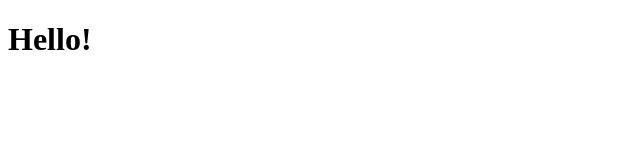
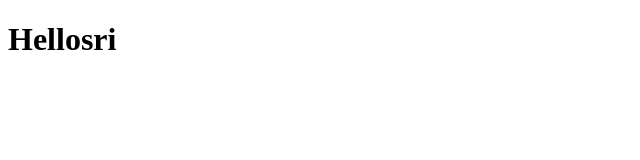
Before and after one commit to Srisha-Ravi/html-css-tutorial, a plain HTML site: page Index.html in a window 1280 px wide. Shown: the full height of the page, 0-640 px from the left. Drawn offline with Linux system fonts and the light colour scheme.

Commit message:
hellosri changed

```diff
--- a/Index.html
+++ b/Index.html
@@ -6,6 +6,6 @@
     <title>Test View</title>
 </head>
 <body>
-    <h1>Hello!</h1>
+    <h1>Hellosri</h1>
 </body>
 </html>
```
